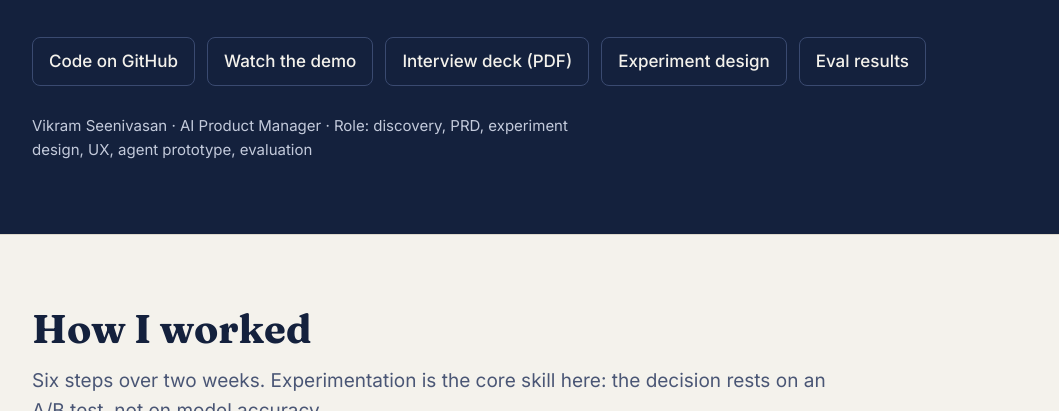
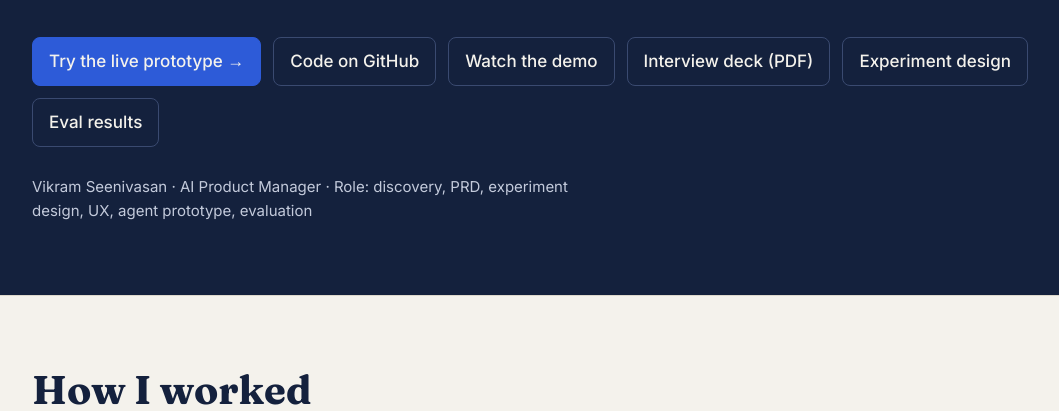
Before and after one commit to vikram-pm/AI-Onboarding-Agent, a plain HTML site: page index.html in a window 1280 px wide. Shown: the part 689-1100 px from the top of the page, without its empty margins (92-1151 px from the left). Drawn offline with Linux system fonts and the light colour scheme.

Commit message:
Link live prototype from case study and README

```diff
--- a/index.html
+++ b/index.html
@@ -65,7 +65,7 @@ footer{padding:48px 0 64px;color:var(--muted);font-size:14px;border-top:1px soli
 <div><b>31 / 31</b><span>deliberately broken plans caught by the compliance guard</span></div>
 <div><b>4.8×</b><span>year-1 return, base case</span></div>
 </div>
-<div class="links"><a href="https://github.com/vikram-pm/AI-Onboarding-Agent">Code on GitHub</a><a href="#demo">Watch the demo</a><a href="docs/interview-deck.pdf">Interview deck (PDF)</a><a href="#experiment">Experiment design</a><a href="#metrics">Eval results</a></div>
+<div class="links"><a href="prototype/" style="background:#2D5BD8;border-color:#2D5BD8">Try the live prototype →</a><a href="https://github.com/vikram-pm/AI-Onboarding-Agent">Code on GitHub</a><a href="#demo">Watch the demo</a><a href="docs/interview-deck.pdf">Interview deck (PDF)</a><a href="#experiment">Experiment design</a><a href="#metrics">Eval results</a></div>
 <p style="margin-top:28px;font-size:15px">Vikram Seenivasan · AI Product Manager · Role: discovery, PRD, experiment design, UX, agent prototype, evaluation</p>
 </div></header>
 
```
Also changed, not shown: 1 other file.
